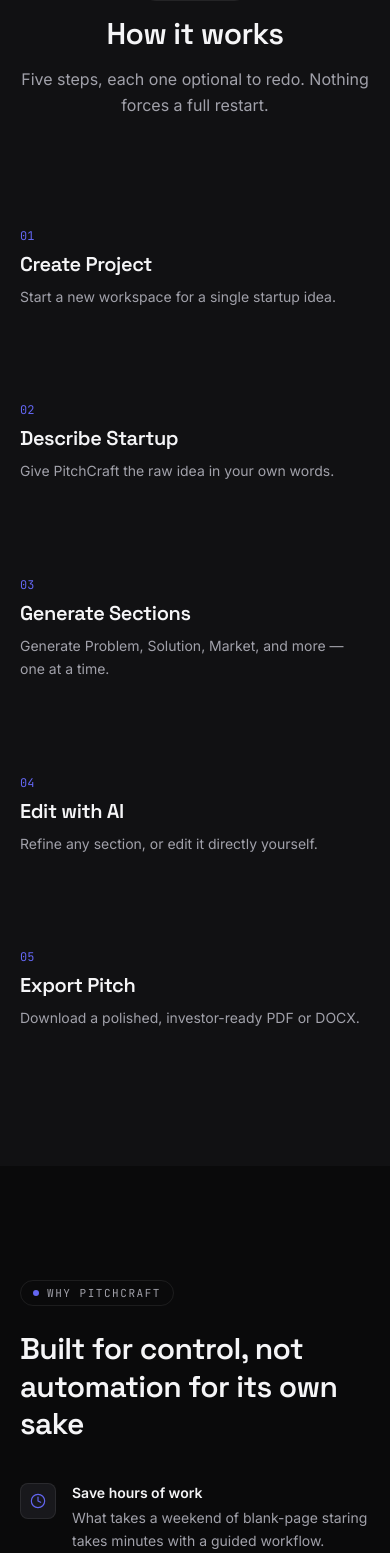
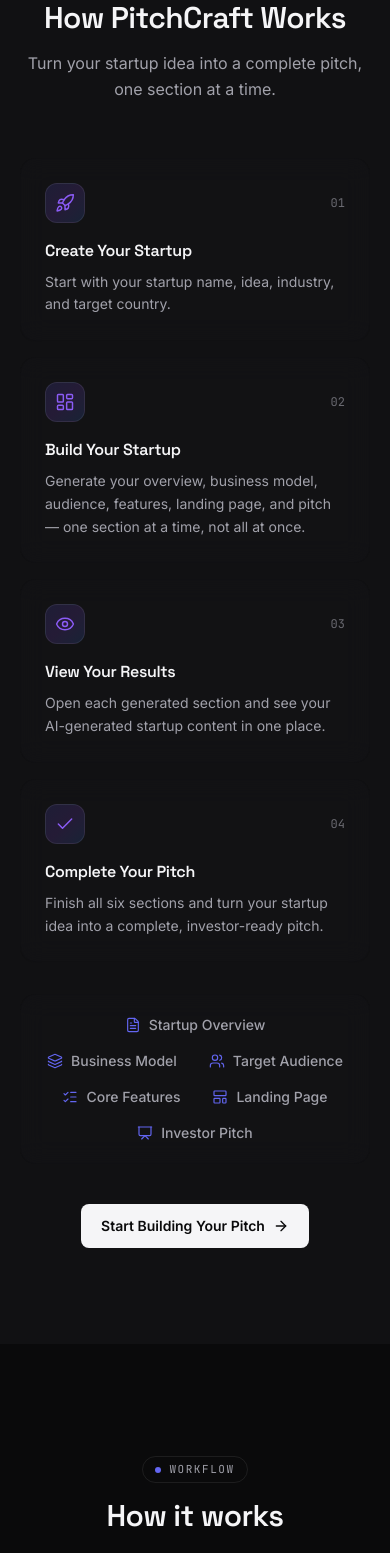
Before and after one commit to Usmanalvi827/Pitch-Craft-Frontend, a React (Vite) app: page / in a window 390 px wide. Shown: the part 4112-5665 px from the top of the page. Built offline with nearby package versions, Linux system fonts and the light colour scheme.

Commit message:
optimization Code

```diff
--- a/src/features/landingPage/LandingPage.jsx
+++ b/src/features/landingPage/LandingPage.jsx
@@ -1,4 +1,4 @@
-import { useEffect, useState, useRef } from 'react';
+import { useEffect, useState, useRef, useContext } from 'react';
 import { motion, AnimatePresence, useScroll, useTransform } from 'framer-motion';
 import {
   Sparkles,
@@ -17,11 +17,9 @@
   PenLine,
   FolderKanban,
   Lightbulb,
-  ChevronDown,
   Check,
   Loader2,
   Circle,
-  Star,
   GraduationCap,
   Rocket,
   Zap,
@@ -32,12 +30,19 @@
 //   Github,
 //   Linkedin,
   Clock,
-  ShieldCheck,
   Target,
-  SlidersHorizontal,
+  Eye,
+  FileText,
+  Layers,
+  ListChecks,
+  LayoutTemplate,
+  Presentation,
+  CheckCircle2,
+  FileEdit,
 } from 'lucide-react';
 import './LandingPage.css';
 import { Link } from 'react-router-dom';
+import { AuthContext } from '../auth/context/auth.context';
 
 /* ============================================================================
    STATIC CONTENT — kept as data so sections render via .map() instead of
@@ -47,8 +52,6 @@
 const NAV_LINKS = [
   { label: 'Features', href: '#features' },
   { label: 'Workflow', href: '#workflow' },
-  { label: 'Why PitchCraft', href: '#why' },
-  { label: 'FAQ', href: '#faq' },
 ];
 
 const TRUSTED_BY = [
@@ -108,64 +111,51 @@
   },
 ];
 
+const PRODUCT_STEPS = [
+  {
+    step: '01',
+    icon: Rocket,
+    title: 'Create Your Startup',
+    description: 'Start with your startup name, idea, industry, and target country.',
+  },
+  {
+    step: '02',
+    icon: LayoutDashboard,
+    title: 'Build Your Startup',
+    description:
+      'Generate your overview, business model, audience, features, landing page, and pitch — one section at a time, not all at once.',
+  },
+  {
+    step: '03',
+    icon: Eye,
+    title: 'View Your Results',
+    description: 'Open each generated section and see your AI-generated startup content in one place.',
+  },
+  {
+    step: '04',
+    icon: Check,
+    title: 'Complete Your Pitch',
+    description: 'Finish all six sections and turn your startup idea into a complete, investor-ready pitch.',
+  },
+];
+
+const PITCHCRAFT_MODULES = [
+  { icon: FileText, label: 'Startup Overview' },
+  { icon: Layers, label: 'Business Model' },
+  { icon: Users, label: 'Target Audience' },
+  { icon: ListChecks, label: 'Core Features' },
+  { icon: LayoutTemplate, label: 'Landing Page' },
+  { icon: Presentation, label: 'Investor Pitch' },
+];
+
 const WORKFLOW_STEPS = [
   { step: '01', title: 'Create Project', desc: 'Start a new workspace for a single startup idea.' },
   { step: '02', title: 'Describe Startup', desc: 'Give PitchCraft the raw idea in your own words.' },
   { step: '03', title: 'Generate Sections', desc: 'Generate Problem, Solution, Market, and more — one at a time.' },
-  { step: '04', title: 'Edit with AI', desc: 'Refine any section, or edit it directly yourself.' },
-  { step: '05', title: 'Export Pitch', desc: 'Download a polished, investor-ready PDF or DOCX.' },
+  { step: '04', title: 'Export Pitch', desc: 'Download a polished, investor-ready PDF or DOCX.' },
 ];
 
 const PITCH_SECTIONS_FLOW = ['Idea', 'Problem', 'Solution', 'Business Model', 'Financials', 'Pitch Ready'];
-
-const WHY_REASONS = [
-  { icon: Clock, title: 'Save hours of work', desc: 'What takes a weekend of blank-page staring takes minutes with a guided workflow.' },
-  { icon: ShieldCheck, title: 'Professional quality', desc: 'Structured output modeled on how real pitch decks are actually written.' },
-  { icon: Target, title: 'Investor-friendly', desc: 'Language and structure tuned for the questions investors actually ask.' },
-  { icon: LayoutDashboard, title: 'Structured workflow', desc: 'No blank page. Every section has a clear starting point.' },
-  { icon: SlidersHorizontal, title: 'Maintain complete control', desc: 'AI drafts, you decide. Edit, regenerate, or leave it exactly as written.' },
-  { icon: Wand2, title: 'Generate only what you need', desc: 'Skip sections you already have. Regenerate only the ones that need work.' },
-];
-
-const TESTIMONIALS = [
-  {
-    name: 'Amara Chen',
-    role: 'Founder, Loop Health',
-    quote: 'I had the idea for months and no idea how to structure it. PitchCraft gave me a pitch I actually sent to investors the same week.',
-    initials: 'AC',
-  },
-  {
-    name: 'Daniel Osei',
-    role: 'Computer Science Student',
-    quote: 'Used it for a hackathon pitch at 2am. The section-by-section flow meant I could fix just the parts judges pushed back on.',
-    initials: 'DO',
-  },
-  {
-    name: 'Priya Nair',
-    role: 'Incubator Program Lead',
-    quote: 'We now recommend it to every cohort. It gets founders past the blank page without writing the pitch for them.',
-    initials: 'PN',
-  },
-];
-
-const FAQS = [
-  {
-    q: 'Can I edit the AI output?',
-    a: 'Yes. Every section opens in a full editor. Edit AI-generated text directly, or ask AI to refine it and edit the result.',
-  },
-  {
-    q: 'Can I export my pitch?',
-    a: 'Yes, as a formatted PDF or DOCX at any point — even before every section is finished.',
-  },
-  {
-    q: 'Does AI replace me as the founder?',
-    a: 'No. PitchCraft drafts structure and language. The idea, decisions, and final wording are always yours to keep or change.',
-  },
-  {
-    q: 'Can I create multiple startups?',
-    a: 'Yes. Your dashboard holds unlimited projects, each with its own sections, versions, and export history.',
-  },
-];
 
 const FOOTER_LINKS = [
   { label: 'Features', href: '#features' },
@@ -635,12 +625,78 @@
 }
 
 /* ============================================================================
+   HOW PITCHCRAFT WORKS — the real product flow: create, build section by
+   section, view results, complete the pitch. Kept separate from the older
+   HowItWorks/WorkflowShowcase sections below rather than replacing them.
+   ============================================================================ */
+
+function HowPitchCraftWorks() {
+  const { user } = useContext(AuthContext);
+
+  return (
+    <section className="py-24 sm:py-32 bg-[var(--bg-elevated)]">
+      <div className="max-w-6xl mx-auto px-5">
+        <SectionHeading
+          eyebrow="How It Works"
+          title="How PitchCraft Works"
+          subtitle="Turn your startup idea into a complete pitch, one section at a time."
+        />
+
+        <motion.div
+          initial="hidden"
+          whileInView="show"
+          viewport={{ once: true, amount: 0.1 }}
+          variants={staggerContainer(0.08)}
+          className="mt-14 grid sm:grid-cols-2 lg:grid-cols-4 gap-4"
+        >
+          {PRODUCT_STEPS.map((item) => (
+            <motion.div key={item.step} variants={fadeUp} className="glass-card rounded-2xl p-6">
+              <div className="flex items-center justify-between">
+                <div className="flex h-10 w-10 items-center justify-center rounded-xl bg-gradient-to-br from-indigo-500/15 via-violet-500/15 to-blue-500/15 border border-[var(--border)]">
+                  <item.icon className="h-5 w-5 text-[var(--accent-violet)]" strokeWidth={1.75} />
+                </div>
+                <span className="font-mono text-xs text-[var(--text-tertiary)]">{item.step}</span>
+              </div>
+              <h3 className="font-display mt-4 text-base font-semibold text-[var(--text-primary)]">
+                {item.title}
+              </h3>
+              <p className="mt-2 text-sm text-[var(--text-secondary)] leading-relaxed">{item.description}</p>
+            </motion.div>
+          ))}
+        </motion.div>
+
+        <Reveal delay={0.1} className="mt-8">
+          <div className="glass-card rounded-2xl px-6 py-5 flex flex-wrap items-center justify-center gap-x-8 gap-y-4">
+            {PITCHCRAFT_MODULES.map((module) => (
+              <div key={module.label} className="flex items-center gap-2">
+                <module.icon className="h-4 w-4 text-[var(--accent-indigo)]" strokeWidth={1.75} />
+                <span className="text-sm font-medium text-[var(--text-secondary)]">{module.label}</span>
+              </div>
+            ))}
+          </div>
+        </Reveal>
+
+        <Reveal delay={0.15} className="mt-10 flex justify-center">
+          <Link
+            to={user ? '/dashboard' : '/register'}
+            className="btn-primary inline-flex items-center gap-2 rounded-lg bg-[var(--text-primary)] text-[var(--bg)] font-semibold px-5 py-3 text-sm hover:opacity-90 transition-opacity"
+          >
+            Start Building Your Pitch
+            <ArrowRight className="h-4 w-4" />
+          </Link>
+        </Reveal>
+      </div>
+    </section>
+  );
+}
+
+/* ============================================================================
    HOW IT WORKS — real sequential timeline, numbering is meaningful here
    ============================================================================ */
 
 function HowItWorks() {
   return (
-    <section id="workflow" className="py-28 sm:py-36 bg-[var(--bg-elevated)]">
+    <section id="workflow" className="py-28 sm:py-36">
       <div className="max-w-5xl mx-auto px-5">
         <SectionHeading
           eyebrow="Workflow"
@@ -679,55 +735,63 @@
 }
 
 /* ============================================================================
-   WHY PITCHCRAFT — two column, reasons + mockup
+   DASHBOARD PREVIEW — one compact panel that actually matches the real
+   dashboard (greeting, stats, one project card), not an invented mockup.
    ============================================================================ */
 
-function WhyPitchCraft() {
+function DashboardPreview() {
+  const stats = [
+    { label: 'Total Projects', value: 4, icon: Layers },
+    { label: 'Completed', value: 1, icon: CheckCircle2 },
+    { label: 'In Progress', value: 2, icon: Loader2 },
+    { label: 'Drafts', value: 1, icon: FileEdit },
+  ];
+
   return (
-    <section id="why" className="py-28 sm:py-36">
-      <div className="max-w-6xl mx-auto px-5 grid lg:grid-cols-2 gap-16 items-center">
-        <Reveal>
-          <Eyebrow>Why PitchCraft</Eyebrow>
-          <h2 className="font-display mt-6 text-3xl sm:text-4xl font-semibold leading-tight text-[var(--text-primary)]">
-            Built for control, not automation for its own sake
-          </h2>
-          <div className="mt-10 space-y-6">
-            {WHY_REASONS.map((r) => (
-              <div key={r.title} className="flex items-start gap-4">
-                <div className="flex h-9 w-9 shrink-0 items-center justify-center rounded-lg bg-[var(--surface-hover)] border border-[var(--border)]">
-                  <r.icon className="h-4 w-4 text-[var(--accent-indigo)]" strokeWidth={1.75} />
+    <section className="py-24 sm:py-32">
+      <div className="max-w-6xl mx-auto px-5">
+        <SectionHeading
+          eyebrow="Dashboard"
+          title="Your projects, at a glance"
+          subtitle="Every startup you build lives in one dashboard — progress, status, and next steps included."
+        />
+
+        <Reveal delay={0.1} className="mt-14 max-w-xl mx-auto">
+          <div className="glass-card rounded-2xl p-6 sm:p-7">
+            <p className="font-display text-sm font-semibold text-[var(--text-primary)]">
+              Welcome back, Usman 👋
+            </p>
+            <p className="mt-0.5 text-xs text-[var(--text-secondary)]">
+              Turn your ideas into successful startups.
+            </p>
+
+            <div className="mt-5 grid grid-cols-2 sm:grid-cols-4 gap-3">
+              {stats.map((stat) => (
+                <div key={stat.label} className="rounded-xl border border-[var(--border)] p-3">
+                  <stat.icon className="h-3.5 w-3.5 text-[var(--accent-indigo)]" />
+                  <p className="mt-2 text-lg font-semibold text-[var(--text-primary)]">{stat.value}</p>
+                  <p className="text-[11px] text-[var(--text-tertiary)]">{stat.label}</p>
                 </div>
-                <div>
-                  <p className="font-semibold text-sm text-[var(--text-primary)]">{r.title}</p>
-                  <p className="text-sm text-[var(--text-secondary)] mt-1 leading-relaxed">{r.desc}</p>
-                </div>
+              ))}
+            </div>
+
+            <div className="mt-4 rounded-xl border border-[var(--border)] p-4">
+              <div className="flex items-start justify-between gap-3">
+                <p className="font-display text-sm font-semibold text-[var(--text-primary)]">HealthMate AI</p>
+                <span className="text-[11px] font-medium px-2 py-0.5 rounded-full bg-indigo-500/10 text-indigo-400 border border-indigo-500/20">
+                  In Progress
+                </span>
               </div>
-            ))}
-          </div>
-        </Reveal>
-
-        <Reveal delay={0.1} className="relative">
-          <div className="glass-card rounded-2xl p-6">
-            <div className="flex items-center justify-between pb-4 border-b border-[var(--border)]">
-              <p className="font-display text-sm font-semibold text-[var(--text-primary)]">Business Model</p>
-              <span className="font-mono text-[10px] px-2 py-1 rounded-md bg-emerald-500/10 text-emerald-400 border border-emerald-500/20">
-                edited
-              </span>
-            </div>
-            <div className="py-4 space-y-3">
-              <div className="h-2.5 rounded-full bg-[var(--surface-hover)] w-full" />
-              <div className="h-2.5 rounded-full bg-[var(--surface-hover)] w-11/12" />
-              <div className="h-2.5 rounded-full bg-[var(--surface-hover)] w-4/5" />
-              <div className="h-2.5 rounded-full bg-[var(--surface-hover)] w-full" />
-              <div className="h-2.5 rounded-full bg-[var(--surface-hover)] w-3/4" />
-            </div>
-            <div className="flex items-center gap-2 pt-4 border-t border-[var(--border)]">
-              <button className="flex items-center gap-1.5 text-xs font-medium text-[var(--text-secondary)] border border-[var(--border)] rounded-lg px-3 py-1.5 hover:text-[var(--text-primary)]">
-                <RefreshCw className="h-3.5 w-3.5" /> Regenerate
-              </button>
-              <button className="flex items-center gap-1.5 text-xs font-medium text-[var(--text-secondary)] border border-[var(--border)] rounded-lg px-3 py-1.5 hover:text-[var(--text-primary)]">
-                <Wand2 className="h-3.5 w-3.5" /> Make investor-friendly
-              </button>
+              <div className="mt-3 h-1.5 overflow-hidden rounded-full bg-[var(--surface-hover)]">
+                <div
+                  className="h-full rounded-full bg-gradient-to-r from-indigo-500 via-violet-500 to-blue-500"
+                  style={{ width: '67%' }}
+                />
+              </div>
+              <div className="mt-3 flex items-center justify-between text-xs">
+                <span className="text-[var(--text-tertiary)]">Last updated Today</span>
+                <span className="font-medium text-[var(--accent-indigo)]">Open Workspace →</span>
+              </div>
             </div>
           </div>
         </Reveal>
@@ -774,192 +838,6 @@
                 <ArrowRight className="h-4 w-4 text-[var(--text-tertiary)] shrink-0" />
               )}
             </div>
-          ))}
-        </div>
-      </div>
-    </section>
-  );
-}
-
-/* ============================================================================
-   DASHBOARD PREVIEW
-   ============================================================================ */
-
-function DashboardPreview() {
-  const projects = [
-    { name: 'Aurora Health', progress: 67, sections: '4/6' },
-    { name: 'Fleet Sense', progress: 100, sections: '6/6' },
-    { name: 'Nomad Ledger', progress: 33, sections: '2/6' },
-  ];
-  const activity = [
-    { label: 'Business Model generated', time: '2m ago', icon: Wand2 },
-    { label: 'Exported Fleet Sense to PDF', time: '1h ago', icon: FileDown },
-    { label: 'Restored v2 of Target Audience', time: '3h ago', icon: History },
-    { label: 'AI suggestion applied to Pricing', time: 'Yesterday', icon: Lightbulb },
-  ];
-
-  return (
-    <section className="py-28 sm:py-36">
-      <div className="max-w-6xl mx-auto px-5">
-        <SectionHeading
-          eyebrow="Dashboard"
-          title="Every startup idea, in one workspace"
-          subtitle="Track progress, revisit versions, and pick up exactly where you left off."
-        />
-
-        <Reveal delay={0.1} className="mt-16">
-          <div className="glass-card rounded-2xl p-6 sm:p-8">
-            <div className="grid lg:grid-cols-[1.3fr_1fr] gap-8">
-              {/* Projects list */}
-              <div>
-                <p className="font-mono text-[11px] uppercase tracking-[0.14em] text-[var(--text-tertiary)] mb-4">
-                  Projects
-                </p>
-                <div className="space-y-3">
-                  {projects.map((p) => (
-                    <div
-                      key={p.name}
-                      className="flex items-center justify-between rounded-xl border border-[var(--border)] px-4 py-3.5 hover:border-[var(--border-strong)] transition-colors"
-                    >
-                      <div>
-                        <p className="text-sm font-semibold text-[var(--text-primary)]">{p.name}</p>
-                        <p className="font-mono text-[11px] text-[var(--text-tertiary)] mt-0.5">{p.sections} sections</p>
-                      </div>
-                      <div className="flex items-center gap-3 w-32">
-                        <div className="h-1.5 flex-1 rounded-full bg-[var(--surface-hover)] overflow-hidden">
-                          <div
-                            className="h-full rounded-full bg-gradient-to-r from-indigo-500 to-violet-500"
-                            style={{ width: `${p.progress}%` }}
-                          />
-                        </div>
-                        <span className="font-mono text-[11px] text-[var(--text-secondary)] w-8 text-right">
-                          {p.progress}%
-                        </span>
-                      </div>
-                    </div>
-                  ))}
-                </div>
-              </div>
-
-              {/* Recent activity */}
-              <div>
-                <p className="font-mono text-[11px] uppercase tracking-[0.14em] text-[var(--text-tertiary)] mb-4">
-                  Recent Activity
-                </p>
-                <div className="space-y-4">
-                  {activity.map((a) => (
-                    <div key={a.label} className="flex items-start gap-3">
-                      <div className="flex h-7 w-7 shrink-0 items-center justify-center rounded-lg bg-[var(--surface-hover)] border border-[var(--border)]">
-                        <a.icon className="h-3.5 w-3.5 text-[var(--accent-indigo)]" />
-                      </div>
-                      <div>
-                        <p className="text-xs text-[var(--text-primary)] leading-snug">{a.label}</p>
-                        <p className="font-mono text-[10px] text-[var(--text-tertiary)] mt-0.5">{a.time}</p>
-                      </div>
-                    </div>
-                  ))}
-                </div>
-              </div>
-            </div>
-          </div>
-        </Reveal>
-      </div>
-    </section>
-  );
-}
-
-/* ============================================================================
-   TESTIMONIALS
-   ============================================================================ */
-
-function Testimonials() {
-  return (
-    <section className="py-28 sm:py-36 bg-[var(--bg-elevated)]">
-      <div className="max-w-6xl mx-auto px-5">
-        <SectionHeading eyebrow="Testimonials" title="Founders and builders, before the funding round" />
-
-        <motion.div
-          initial="hidden"
-          whileInView="show"
-          viewport={{ once: true, amount: 0.2 }}
-          variants={staggerContainer(0.08)}
-          className="mt-16 grid md:grid-cols-3 gap-5"
-        >
-          {TESTIMONIALS.map((t) => (
-            <motion.div key={t.name} variants={fadeUp} className="glass-card rounded-2xl p-6 flex flex-col">
-              <div className="flex gap-0.5 mb-4">
-                {Array.from({ length: 5 }).map((_, i) => (
-                  <Star key={i} className="h-3.5 w-3.5 fill-[var(--accent-violet)] text-[var(--accent-violet)]" />
-                ))}
-              </div>
-              <p className="text-sm text-[var(--text-secondary)] leading-relaxed flex-1">“{t.quote}”</p>
-              <div className="flex items-center gap-3 mt-6 pt-5 border-t border-[var(--border)]">
-                <div className="flex h-9 w-9 items-center justify-center rounded-full bg-gradient-to-br from-indigo-500 via-violet-500 to-blue-500 text-white text-xs font-semibold">
-                  {t.initials}
-                </div>
-                <div>
-                  <p className="text-sm font-semibold text-[var(--text-primary)]">{t.name}</p>
-                  <p className="text-xs text-[var(--text-tertiary)]">{t.role}</p>
-                </div>
-              </div>
-            </motion.div>
-          ))}
-        </motion.div>
-      </div>
-    </section>
-  );
-}
-
-/* ============================================================================
-   FAQ — animated accordion
-   ============================================================================ */
-
-function FAQItem({ item, isOpen, onClick }) {
-  return (
-    <div className="border-b border-[var(--border)]">
-      <button
-        onClick={onClick}
-        className="w-full flex items-center justify-between py-5 text-left gap-4"
-        aria-expanded={isOpen}
-      >
-        <span className="text-base font-medium text-[var(--text-primary)]">{item.q}</span>
-        <ChevronDown
-          className={`h-4 w-4 shrink-0 text-[var(--text-secondary)] transition-transform duration-300 ${
-            isOpen ? 'rotate-180' : ''
-          }`}
-        />
-      </button>
-      <AnimatePresence initial={false}>
-        {isOpen && (
-          <motion.div
-            initial={{ height: 0, opacity: 0 }}
-            animate={{ height: 'auto', opacity: 1 }}
-            exit={{ height: 0, opacity: 0 }}
-            transition={{ duration: 0.3, ease: [0.22, 1, 0.36, 1] }}
-            className="overflow-hidden"
-          >
-            <p className="pb-5 text-sm text-[var(--text-secondary)] leading-relaxed max-w-xl">{item.a}</p>
-          </motion.div>
-        )}
-      </AnimatePresence>
-    </div>
-  );
-}
-
-function FAQ() {
-  const [openIndex, setOpenIndex] = useState(0);
-  return (
-    <section id="faq" className="py-28 sm:py-36">
-      <div className="max-w-3xl mx-auto px-5">
-        <SectionHeading eyebrow="FAQ" title="Common questions" />
-        <div className="mt-14">
-          {FAQS.map((item, i) => (
-            <FAQItem
-              key={item.q}
-              item={item}
-              isOpen={openIndex === i}
-              onClick={() => setOpenIndex(openIndex === i ? -1 : i)}
-            />
           ))}
         </div>
       </div>
@@ -1124,12 +1002,10 @@
         <Hero />
         <TrustedBy />
         <FeaturesGrid />
+        <HowPitchCraftWorks />
         <HowItWorks />
-        <WhyPitchCraft />
+        <DashboardPreview />
         <WorkflowShowcase />
-        <DashboardPreview />
-        <Testimonials />
-        <FAQ />
         <CTABanner />
       </main>
 
--- a/src/features/startup/api/api.js
+++ b/src/features/startup/api/api.js
@@ -46,7 +46,9 @@
 }
 
 export async function getCompleteReport(id) {
-  const response = await api.get(`api/start-up/projects/${id}/complete-report`);
+  const response = await api.get(`api/start-up/projects/${id}/complete-report`, {
+    headers: { "Cache-Control": "no-cache" },
+  });
   return response.data;
 }
 
--- a/src/features/startup/components/WorkspaceHeader.jsx
+++ b/src/features/startup/components/WorkspaceHeader.jsx
@@ -13,15 +13,6 @@
     >
       {/* Left side: Avatar + Title */}
       <div className="flex items-center gap-3">
-        {/* Avatar */}
-        <motion.img
-          src="/avatar.png" // replace with your avatar path
-          alt="Project Avatar"
-          className="h-12 w-12 rounded-full border border-zinc-200 dark:border-white/10"
-          initial={{ scale: 0.8, opacity: 0 }}
-          animate={{ scale: 1, opacity: 1 }}
-          transition={{ duration: 0.5 }}
-        />
 
         <div>
           {loadingProjects ? (
--- a/src/features/startup/pages/StartupWorkspace.jsx
+++ b/src/features/startup/pages/StartupWorkspace.jsx
@@ -36,8 +36,11 @@
     async function fetchProject() {
       setLoadingProject(true)
       try {
+        if(!singleUser) {
         const data = await getSingleUserRes(id)
+
         setSingleUser(data)
+        }
       } catch (error) {
         toast.error(getErrorMessage(error, 'Could not load this project.'), {
           className: 'pc-toast pc-toast--error',
```
Also changed, not shown: src/features/dashboard/DashboardPage.jsx (+6 -4 lines), src/features/startup/pages/CompletePitchPage.jsx (+38 -29 lines).
